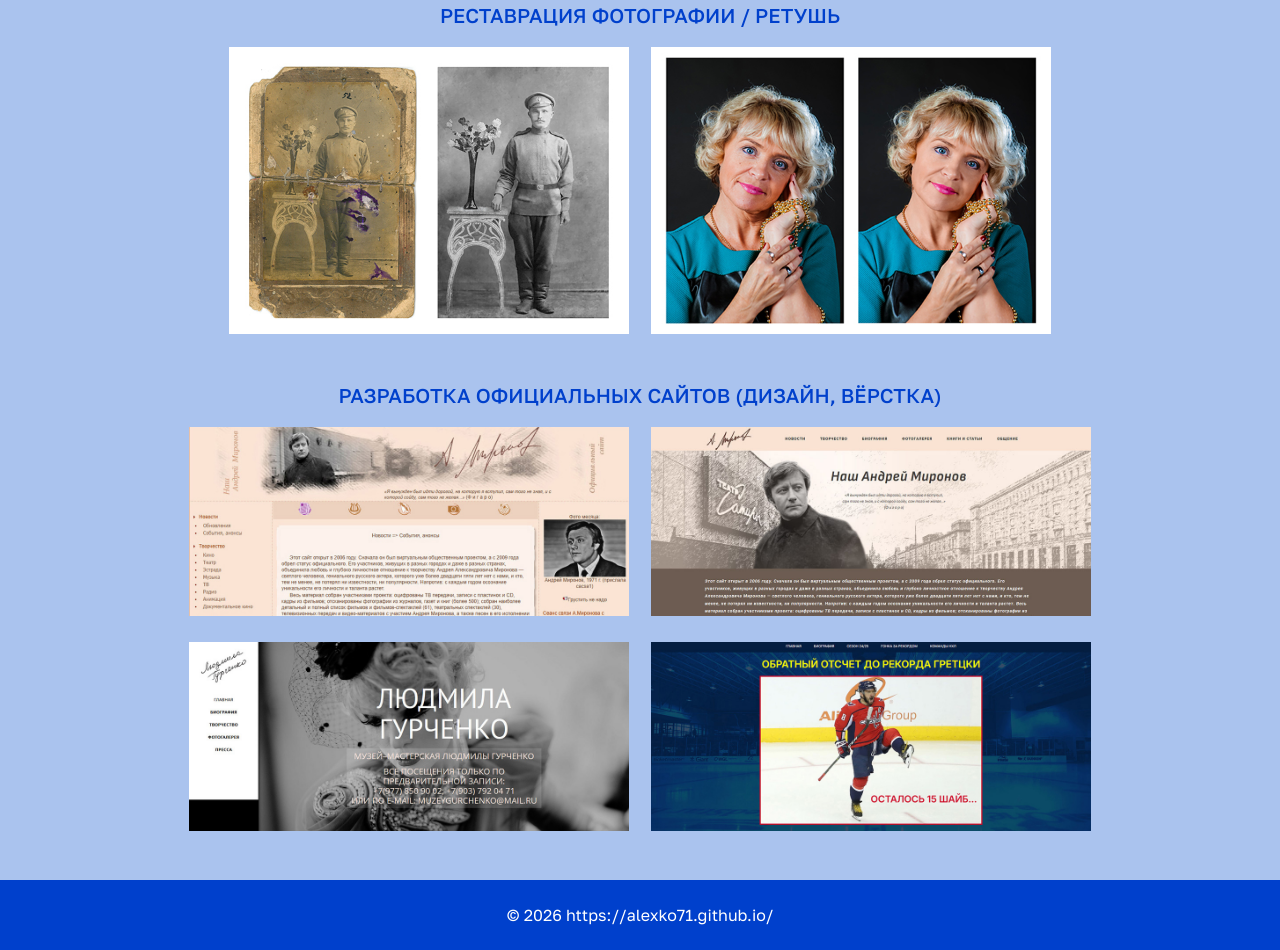
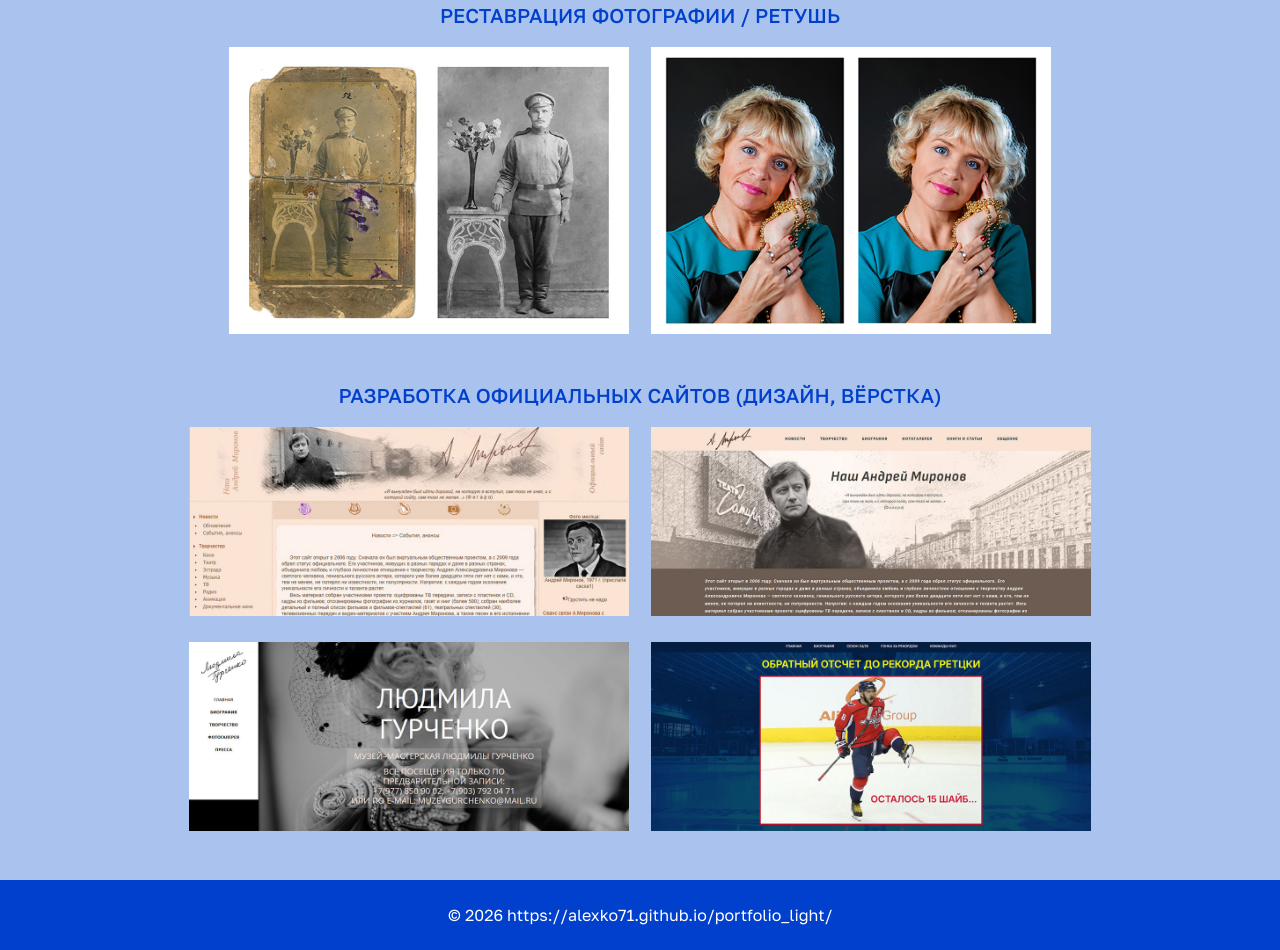
Before and after one commit to AlexKo71/portfolio_light, a plain HTML site: page index.html in a window 1280 px wide. Shown: the part 2379-3329 px from the top of the page. Drawn offline with Linux system fonts and the light colour scheme.

Commit message:
light version  - final

```diff
--- a/index.html
+++ b/index.html
@@ -172,7 +172,9 @@
     </section>
     <footer class="footer">
       <div class="container-big">
-        <p class="footer__text">© 2026 https://alexko71.github.io/</p>
+        <p class="footer__text">
+          © 2026 https://alexko71.github.io/portfolio_light/
+        </p>
       </div>
     </footer>
   </body>
```
